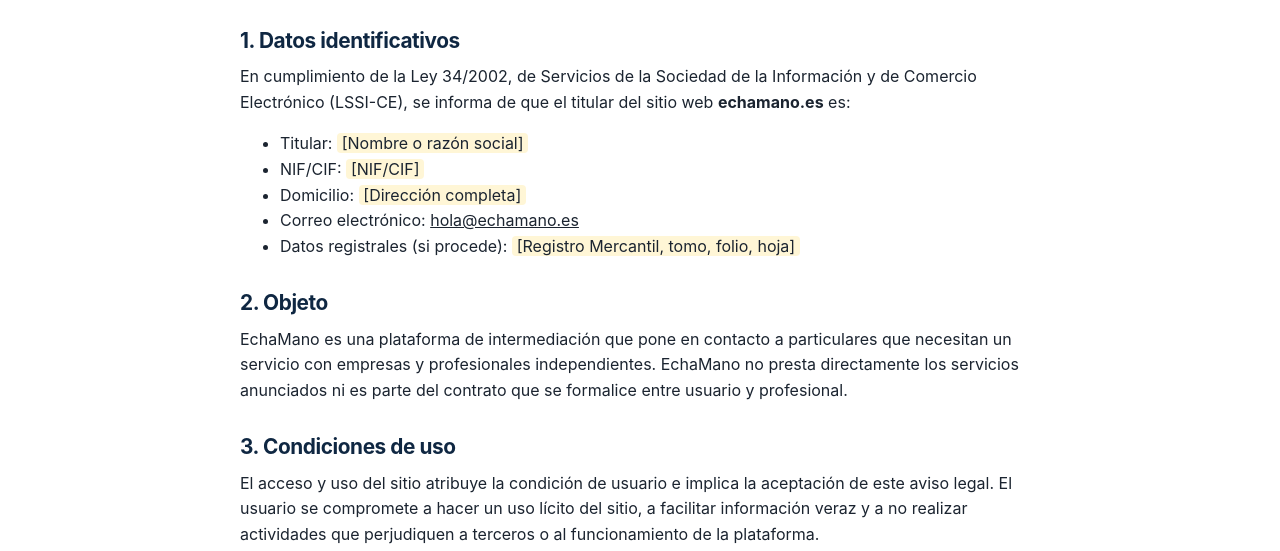
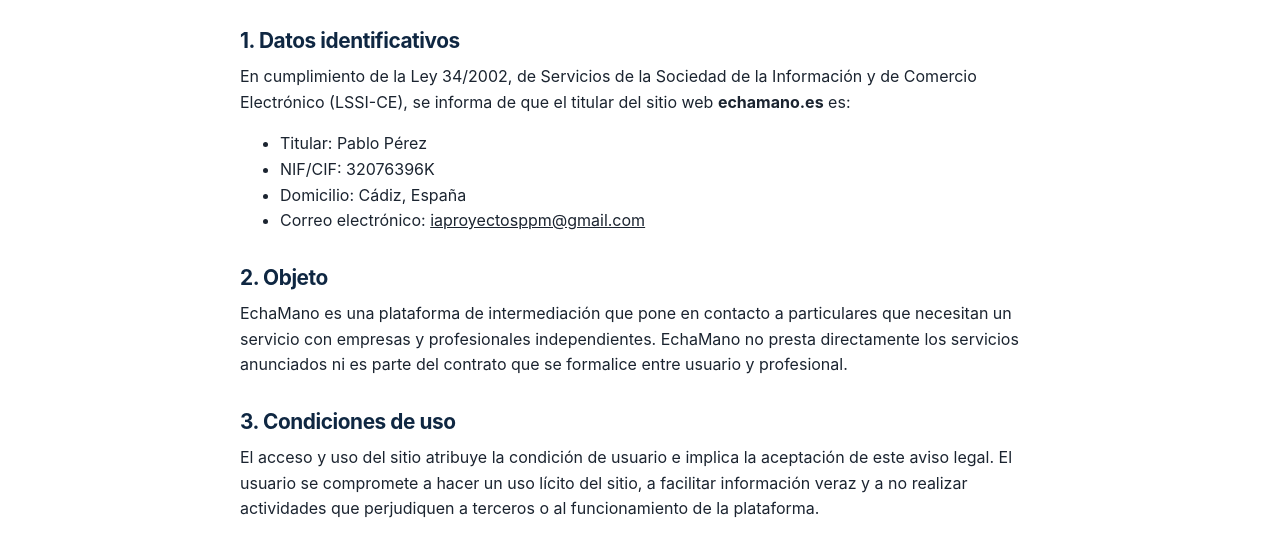
Before and after one commit to pabloperezm10/echamano-web, a plain HTML site: page aviso-legal.html in a window 1280 px wide. Shown: the part 199-750 px from the top of the page. Drawn offline with Linux system fonts and the light colour scheme.

Commit message:
Actualizar datos legales del titular
Co-Authored-By: Claude Sonnet 5.5 <noreply@anthropic.com>

```diff
--- a/aviso-legal.html
+++ b/aviso-legal.html
@@ -27,11 +27,10 @@
     <h2>1. Datos identificativos</h2>
     <p>En cumplimiento de la Ley 34/2002, de Servicios de la Sociedad de la Información y de Comercio Electrónico (LSSI-CE), se informa de que el titular del sitio web <strong>echamano.es</strong> es:</p>
     <ul>
-      <li>Titular: <span class="todo">[Nombre o razón social]</span></li>
-      <li>NIF/CIF: <span class="todo">[NIF/CIF]</span></li>
-      <li>Domicilio: <span class="todo">[Dirección completa]</span></li>
-      <li>Correo electrónico: <a href="mailto:hola@echamano.es">hola@echamano.es</a></li>
-      <li>Datos registrales (si procede): <span class="todo">[Registro Mercantil, tomo, folio, hoja]</span></li>
+      <li>Titular: Pablo Pérez</li>
+      <li>NIF/CIF: 32076396K</li>
+      <li>Domicilio: Cádiz, España</li>
+      <li>Correo electrónico: <a href="mailto:iaproyectosppm@gmail.com">iaproyectosppm@gmail.com</a></li>
     </ul>
 
     <h2>2. Objeto</h2>
```
Also changed, not shown: cookies.html (+1 -1 lines), index.html (+1 -1 lines), politica-de-privacidad.html (+4 -4 lines), 1 other file.
